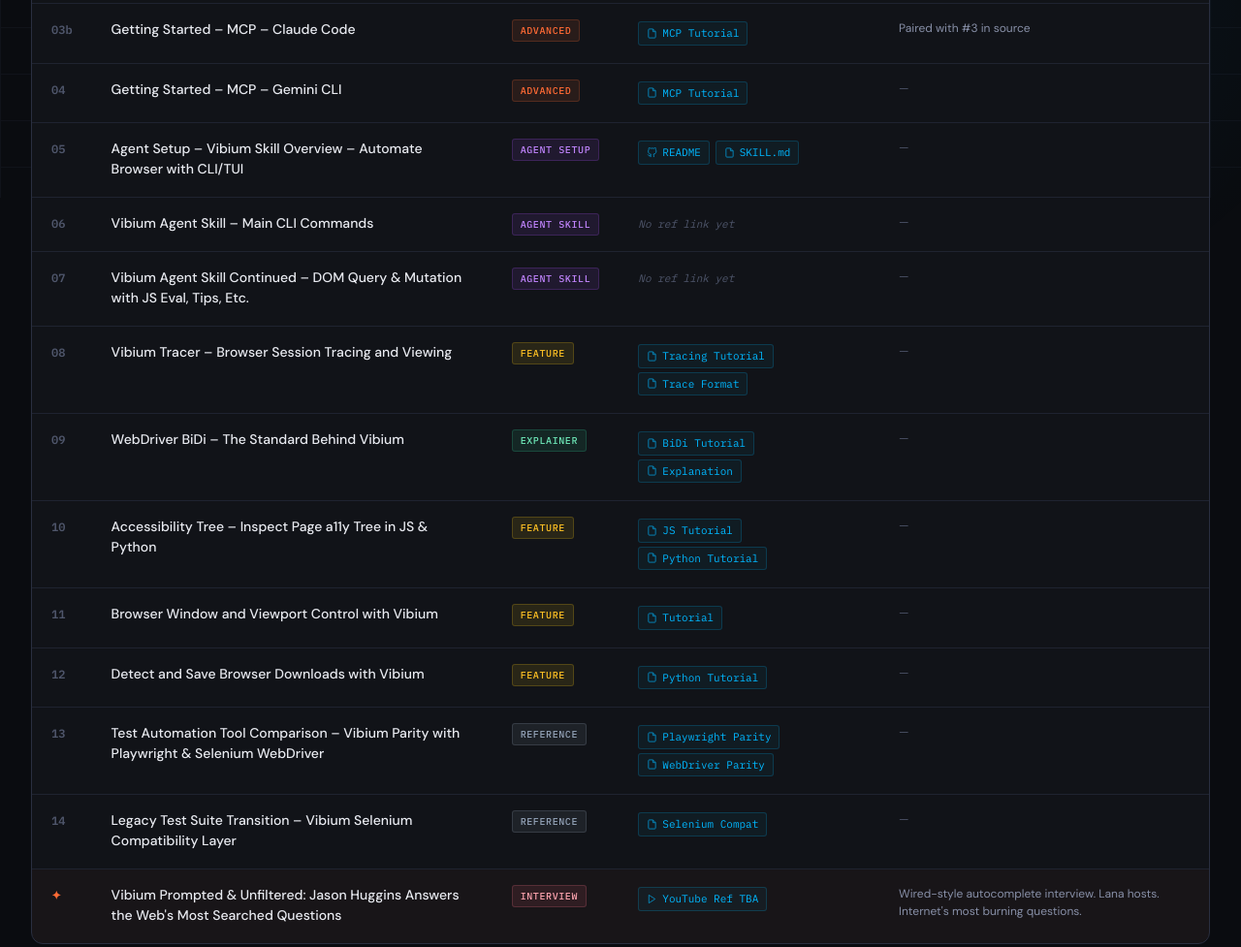
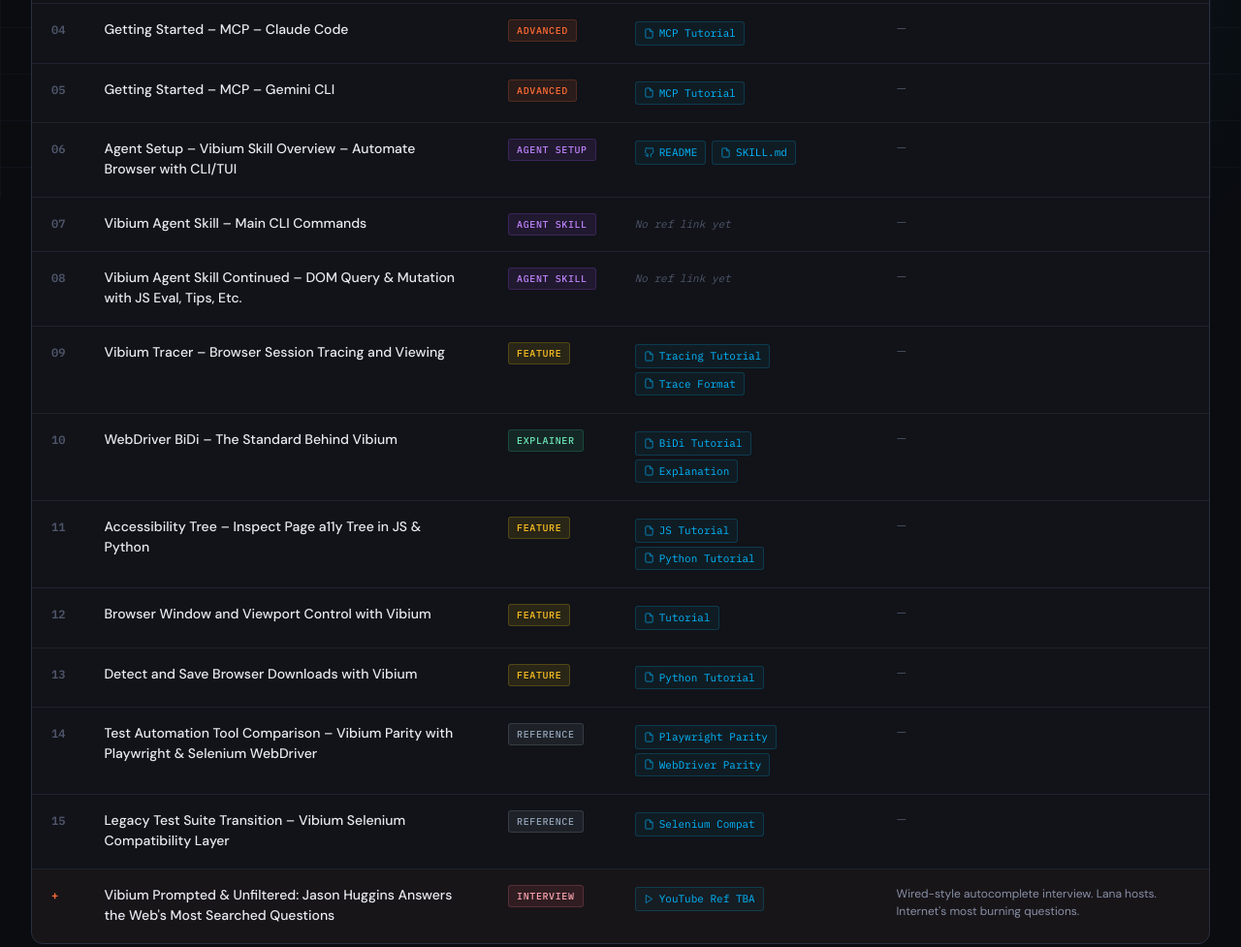
Before and after one commit to lana-20/vibium-demos, a plain HTML site: page index.html in a window 1280 px wide. Shown: the part 596-1573 px from the top of the page at 97% size. Drawn offline with Linux system fonts and the light colour scheme.

Commit message:
Update index.html

```diff
--- a/index.html
+++ b/index.html
@@ -458,7 +458,7 @@
     </div>
     <div class="header-meta">
       <span class="badge badge-green">Social Distribution</span>
-      <span class="badge badge-blue">15 Videos Planned</span>
+      <span class="badge badge-blue">16 Videos Planned</span>
       <span class="count-text">vibiumdev.github.io/vibium</span>
     </div>
   </header>
@@ -532,7 +532,7 @@
         </tr>
 
         <tr data-type="advanced">
-          <td class="num">03b</td>
+          <td class="num">04</td>
           <td class="title-cell"><strong>Getting Started – MCP – Claude Code</strong></td>
           <td><span class="type-pill type-advanced">Advanced</span></td>
           <td class="links-cell">
@@ -541,11 +541,11 @@
               MCP Tutorial
             </a>
           </td>
-          <td class="notes-cell col-notes">Paired with #3 in source</td>
+          <td class="notes-cell empty col-notes"></td>
         </tr>
 
         <tr data-type="advanced">
-          <td class="num">04</td>
+          <td class="num">05</td>
           <td class="title-cell"><strong>Getting Started – MCP – Gemini CLI</strong></td>
           <td><span class="type-pill type-advanced">Advanced</span></td>
           <td class="links-cell">
@@ -558,7 +558,7 @@
         </tr>
 
         <tr data-type="agent">
-          <td class="num">05</td>
+          <td class="num">06</td>
           <td class="title-cell"><strong>Agent Setup – Vibium Skill Overview – Automate Browser with CLI/TUI</strong></td>
           <td><span class="type-pill type-agent">Agent Setup</span></td>
           <td class="links-cell">
@@ -575,7 +575,7 @@
         </tr>
 
         <tr data-type="agent">
-          <td class="num">06</td>
+          <td class="num">07</td>
           <td class="title-cell"><strong>Vibium Agent Skill – Main CLI Commands</strong></td>
           <td><span class="type-pill type-agent">Agent Skill</span></td>
           <td class="links-cell"><span class="no-link">No ref link yet</span></td>
@@ -583,7 +583,7 @@
         </tr>
 
         <tr data-type="agent">
-          <td class="num">07</td>
+          <td class="num">08</td>
           <td class="title-cell"><strong>Vibium Agent Skill Continued – DOM Query &amp; Mutation with JS Eval, Tips, Etc.</strong></td>
           <td><span class="type-pill type-agent">Agent Skill</span></td>
           <td class="links-cell"><span class="no-link">No ref link yet</span></td>
@@ -591,7 +591,7 @@
         </tr>
 
         <tr data-type="feature">
-          <td class="num">08</td>
+          <td class="num">09</td>
           <td class="title-cell"><strong>Vibium Tracer – Browser Session Tracing and Viewing</strong></td>
           <td><span class="type-pill type-feature">Feature</span></td>
           <td class="links-cell">
@@ -608,7 +608,7 @@
         </tr>
 
         <tr data-type="reference">
-          <td class="num">09</td>
+          <td class="num">10</td>
           <td class="title-cell"><strong>WebDriver BiDi – The Standard Behind Vibium</strong></td>
           <td><span class="type-pill type-explainer">Explainer</span></td>
           <td class="links-cell">
@@ -625,7 +625,7 @@
         </tr>
 
         <tr data-type="feature">
-          <td class="num">10</td>
+          <td class="num">11</td>
           <td class="title-cell"><strong>Accessibility Tree – Inspect Page a11y Tree in JS &amp; Python</strong></td>
           <td><span class="type-pill type-feature">Feature</span></td>
           <td class="links-cell">
@@ -642,7 +642,7 @@
         </tr>
 
         <tr data-type="feature">
-          <td class="num">11</td>
+          <td class="num">12</td>
           <td class="title-cell"><strong>Browser Window and Viewport Control with Vibium</strong></td>
           <td><span class="type-pill type-feature">Feature</span></td>
           <td class="links-cell">
@@ -655,7 +655,7 @@
         </tr>
 
         <tr data-type="feature">
-          <td class="num">12</td>
+          <td class="num">13</td>
           <td class="title-cell"><strong>Detect and Save Browser Downloads with Vibium</strong></td>
           <td><span class="type-pill type-feature">Feature</span></td>
           <td class="links-cell">
@@ -668,7 +668,7 @@
         </tr>
 
         <tr data-type="reference">
-          <td class="num">13</td>
+          <td class="num">14</td>
           <td class="title-cell"><strong>Test Automation Tool Comparison – Vibium Parity with Playwright &amp; Selenium WebDriver</strong></td>
           <td><span class="type-pill type-reference">Reference</span></td>
           <td class="links-cell">
@@ -685,7 +685,7 @@
         </tr>
 
         <tr data-type="reference">
-          <td class="num">14</td>
+          <td class="num">15</td>
           <td class="title-cell"><strong>Legacy Test Suite Transition – Vibium Selenium Compatibility Layer</strong></td>
           <td><span class="type-pill type-reference">Reference</span></td>
           <td class="links-cell">
@@ -698,7 +698,7 @@
         </tr>
 
         <tr data-type="interview" class="bonus-row">
-          <td class="num num-bonus">✦</td>
+          <td class="num num-bonus">+</td>
           <td class="title-cell"><strong>Vibium Prompted &amp; Unfiltered: Jason Huggins Answers the Web's Most Searched Questions</strong></td>
           <td><span class="type-pill type-interview">Interview</span></td>
           <td class="links-cell">
```
